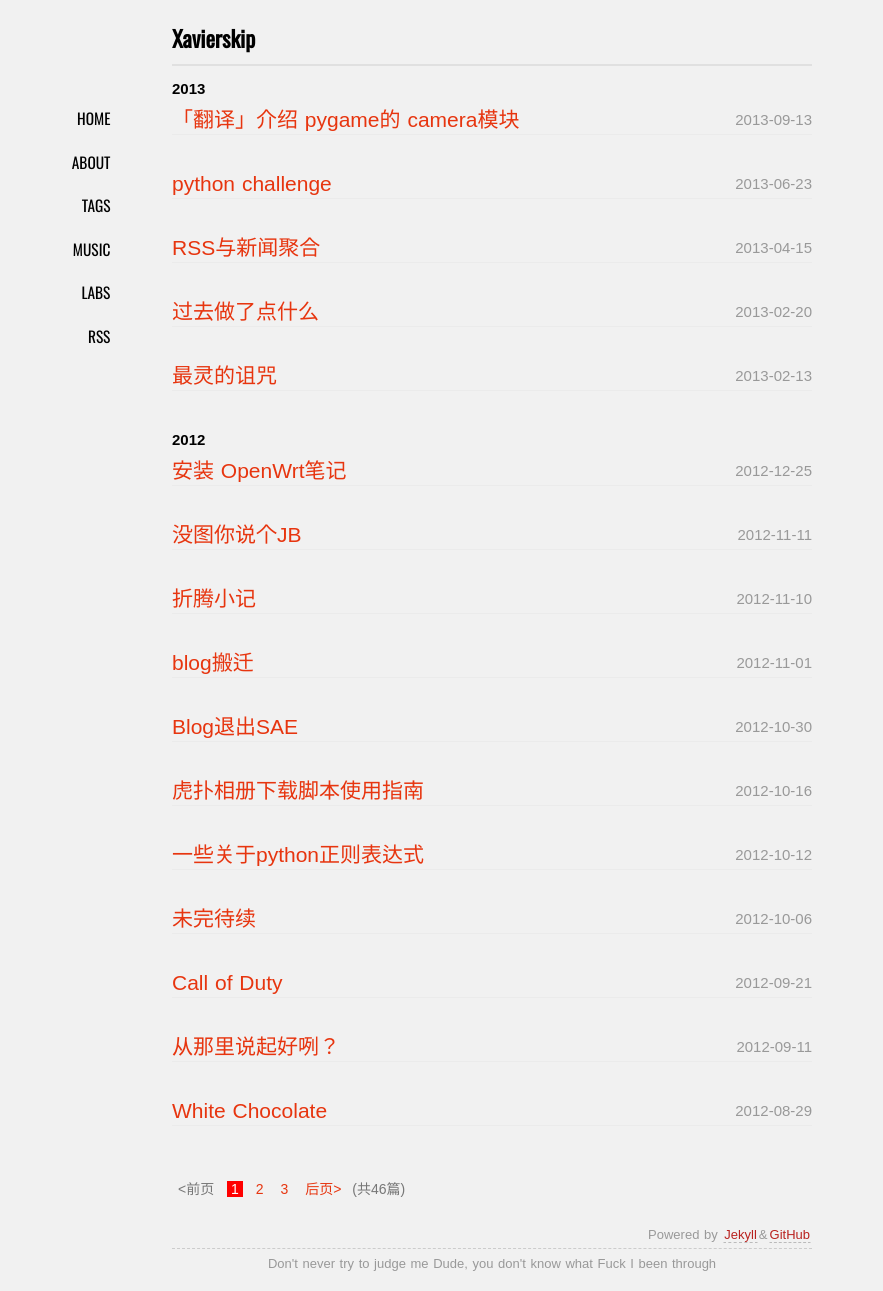
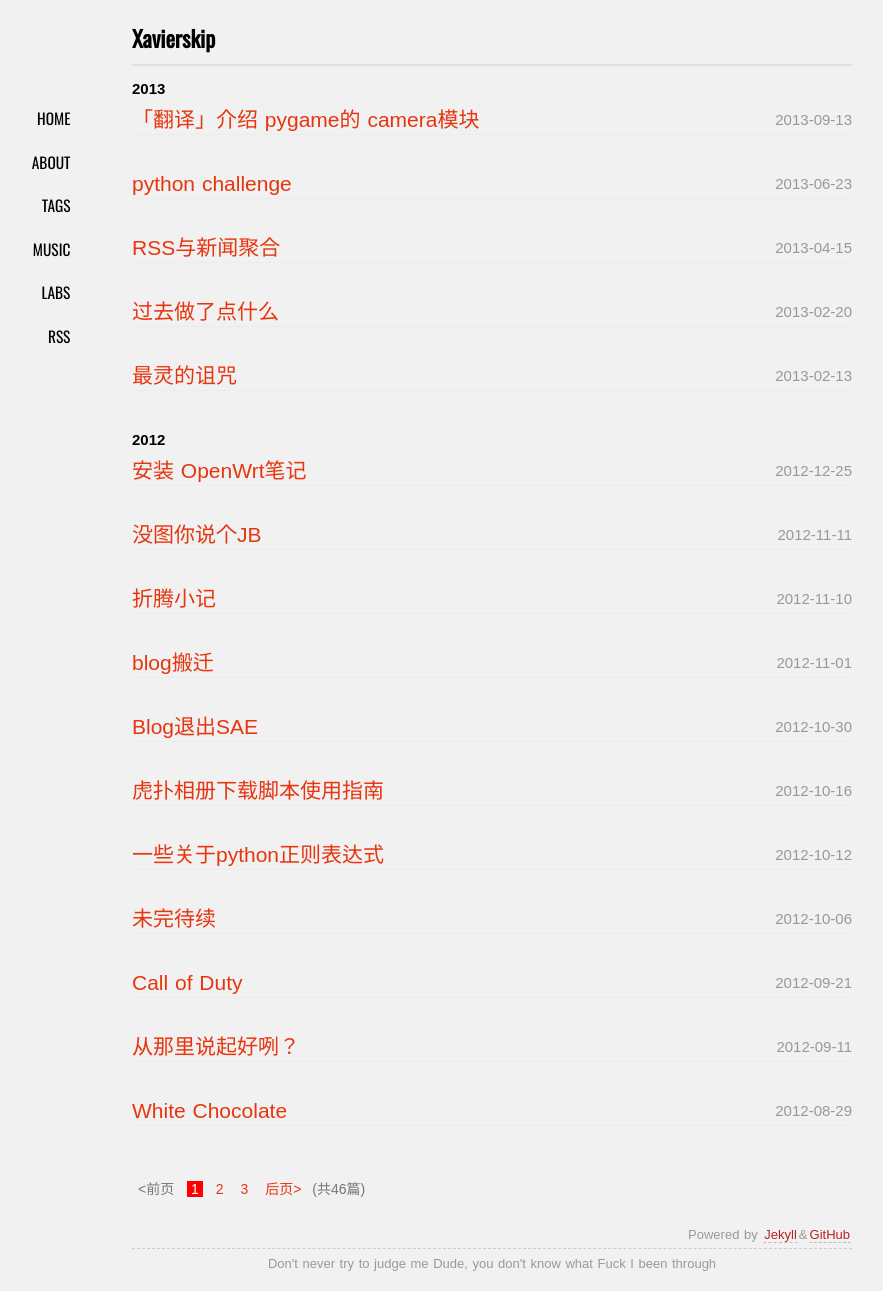
Before and after one commit to xavierskip/xavierskip.github.io, a Jekyll site: the page built from index.html, in a window 1280 px wide. Shown: the whole page, without its empty margins (148-1031 px from the left). Built offline with Jekyll 4.4.1, drawn with Linux system fonts in a browser that asks for light colours; nearby versions of some CDN libraries; Markdown is read by kramdown in place of the engine named in the settings; the list of posts is cut into pages by our own code.

Commit message:
width 702px

```diff
--- a/media/css/style.css
+++ b/media/css/style.css
@@ -46,7 +46,7 @@ blockquote::before{
 	top: 0.7em;
 }
 blockquote p{margin:0.5em;padding:0 0 0 0.7em;}
-#container{width:640px;margin:1em auto;display:block;padding:0 2em;}
+#container{width:720px;margin:1em auto;display:block;padding:0 2em;}
 .content{font-size:15px;line-height:25px;}
 .content h1{padding:.5em 0;}
 .content img{max-width:600px;display:block;margin:4px auto;-webkit-box-shadow:#999 1px 1px 4px;-moz-box-shadow:#999 1px 1px 4px;box-shadow:#999 1px 1px 4px;}
```
